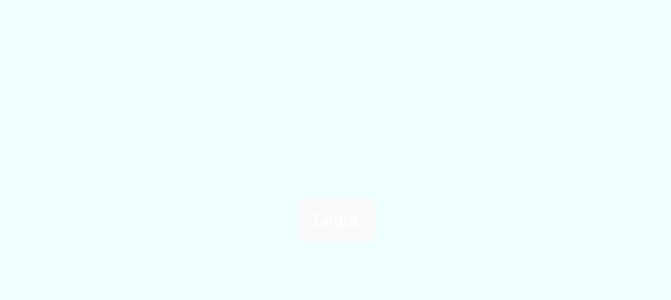
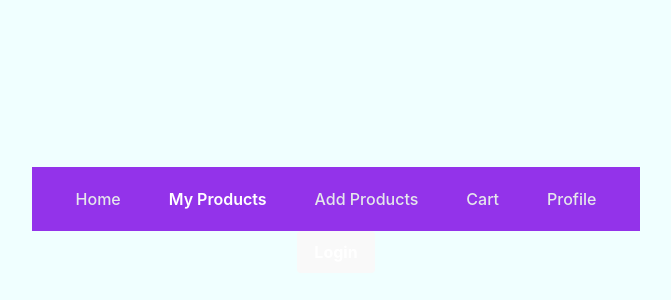
Before and after one commit to Niranjan7407/Ecommerce-Follow-Along, a React (Vite) app in the folder frontend/: page /my-products in a window 1280 px wide. Shown: the part 200-500 px from the top of the page, without its empty margins (304-975 px from the left). Built offline with nearby package versions, Linux system fonts and the light colour scheme.

Commit message:
final frontend

```diff
--- a/frontend/src/Pages/Cart.jsx
+++ b/frontend/src/Pages/Cart.jsx
@@ -33,6 +33,7 @@ const Cart = () => {
     if (!localStorage.getItem("token")) {
         return (
           <div className="text-center mt-10">
+            <NavBar />
             <button
               className="bg-blue-500 hover:bg-blue-700 text-white font-bold py-2 px-4 rounded"
               onClick={() => window.location.replace("/login")}
--- a/frontend/src/Pages/MyProducts.jsx
+++ b/frontend/src/Pages/MyProducts.jsx
@@ -44,6 +44,7 @@ export default function MyProducts() {
     if (!localStorage.getItem("token")) {
         return (
           <div className="text-center mt-10">
+            <NavBar />
             <button
               className="bg-blue-500 hover:bg-blue-700 text-white font-bold py-2 px-4 rounded"
               onClick={() => window.location.replace("/login")}
--- a/frontend/src/Pages/Profile.jsx
+++ b/frontend/src/Pages/Profile.jsx
@@ -27,6 +27,7 @@ function Profile(){
     if (!localStorage.getItem("token")) {
         return (
           <div className="text-center mt-10">
+            <NavBar />
             <button
               className="bg-blue-500 hover:bg-blue-700 text-white font-bold py-2 px-4 rounded"
               onClick={() => window.location.replace("/login")}
```
